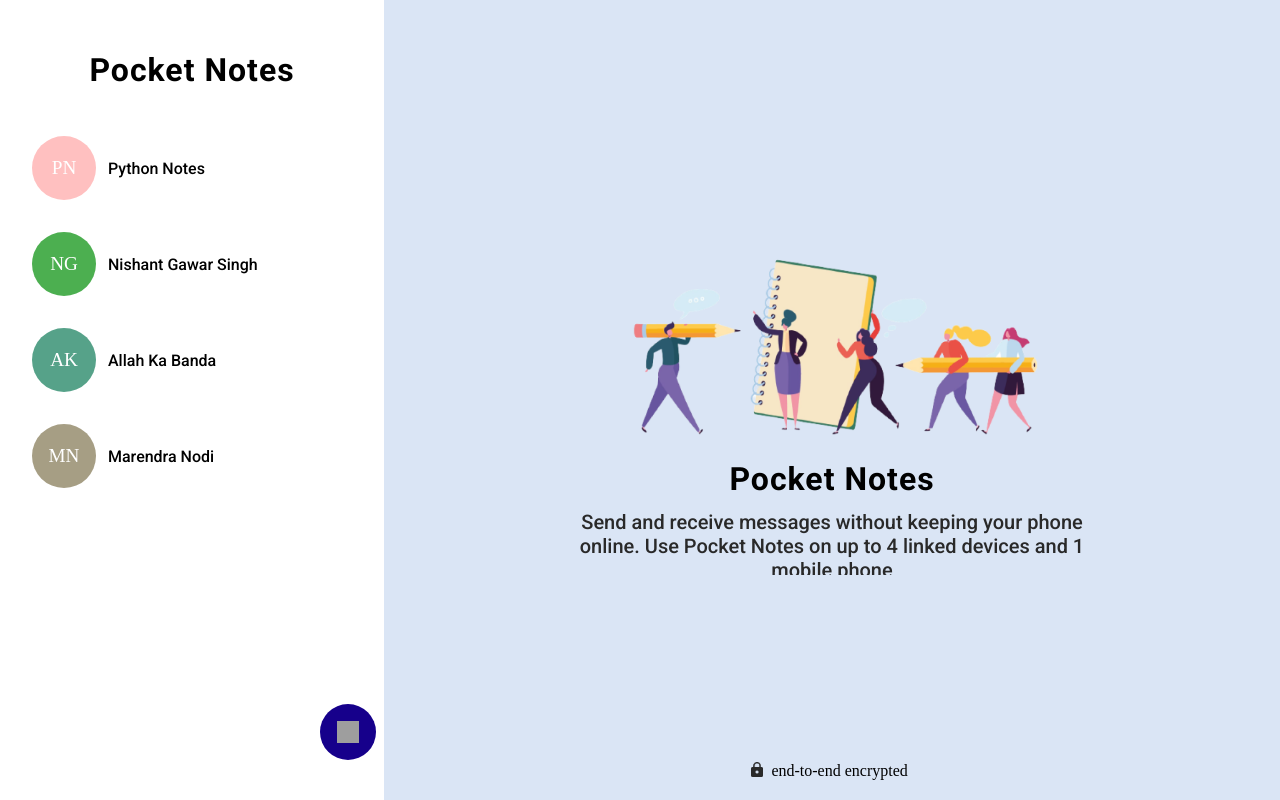
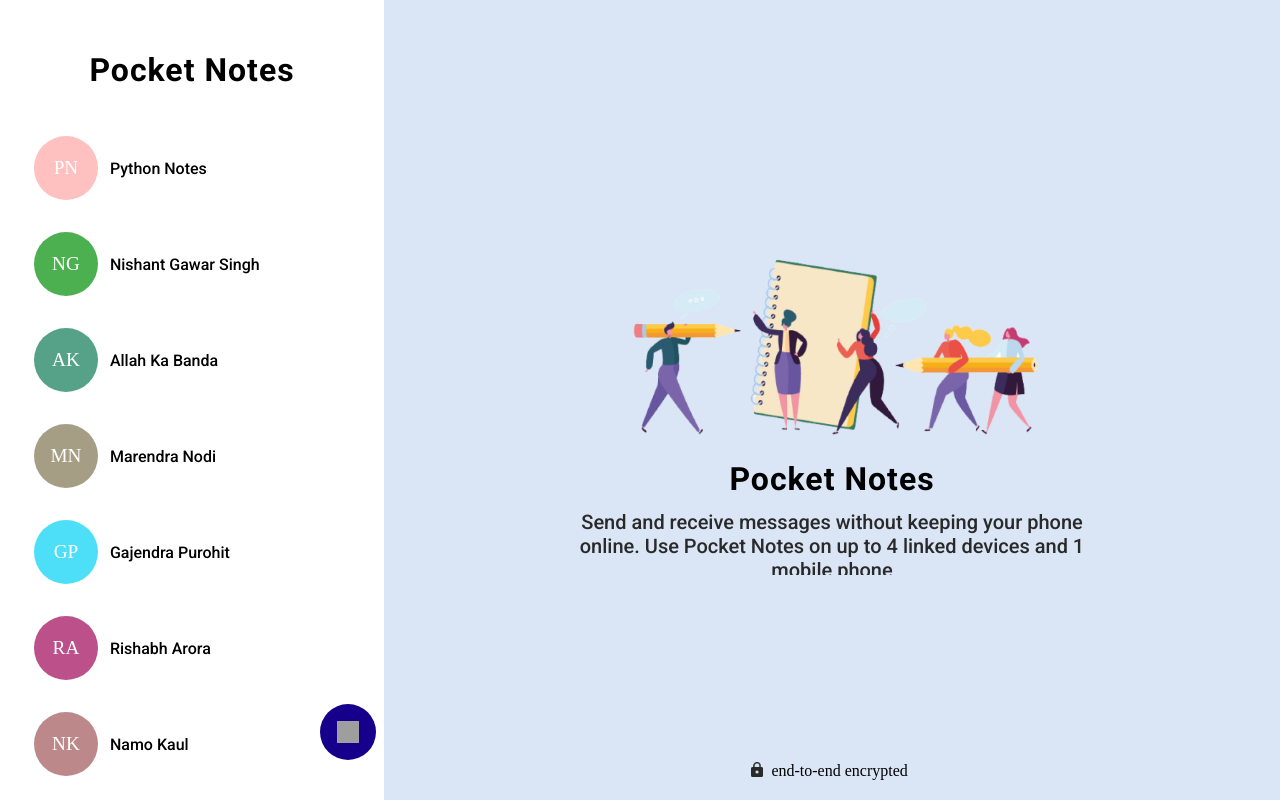
Before and after one commit to BarmenduC/Pocket-Notes, a React (Vite) app: page / in a window 1280 px wide. Built offline with nearby package versions, Linux system fonts and the light colour scheme; grey boxes are pictures that could not be loaded.

Commit message:
Fixed group side bar vertical scroll

```diff
--- a/src/components/Group/Group.jsx
+++ b/src/components/Group/Group.jsx
@@ -38,6 +38,38 @@ const Group = () => {
       fontSize: "1.5rem",
       selected: false,
     },
+    {
+      id: 4,
+      name: "Gajendra Purohit",
+      backgroundColor: "#4ddff8",
+      textColor: "#fff",
+      fontSize: "1.5rem",
+      selected: false,
+    },
+    {
+      id: 5,
+      name: "Rishabh Arora",
+      backgroundColor: "#bc508a",
+      textColor: "#fff",
+      fontSize: "1.5rem",
+      selected: false,
+    },
+    {
+      id: 6,
+      name: "Namo Kaul",
+      backgroundColor: "#bc888a",
+      textColor: "#fff",
+      fontSize: "1.5rem",
+      selected: false,
+    },
+    {
+      id: 7,
+      name: "Barmendu Chakraborty",
+      backgroundColor: "#d9986b",
+      textColor: "#fff",
+      fontSize: "1.5rem",
+      selected: false,
+    },
   ]);
 
   const GroupProfile = ({
@@ -61,13 +93,13 @@ const Group = () => {
       // Create a new array with updated classes based on the condition
       const updatedGroups = groups.map((group) => ({
         ...group,
-          className: group.id === id ? styles.selectedGroupContainer : styles.groupContainer,
+        className:
+          group.id === id
+            ? styles.selectedGroupContainer
+            : styles.groupContainer,
       }));
 
-        console.log(updatedGroups)
-
-        // Set the entire array with updated classes
-        // setGroups(updatedGroups);
+      console.log(updatedGroups);
     };
 
     return (
--- a/src/components/GroupBar/GroupBar.module.css
+++ b/src/components/GroupBar/GroupBar.module.css
@@ -33,7 +33,8 @@
     position: relative;
     top:16%;
     left:0%;
-    width: 100%;
+    width: 99%;
+    height:83.5%;
     overflow-y: scroll;
 }
 
```
Lines whose indentation alone changed are shown as unchanged.
